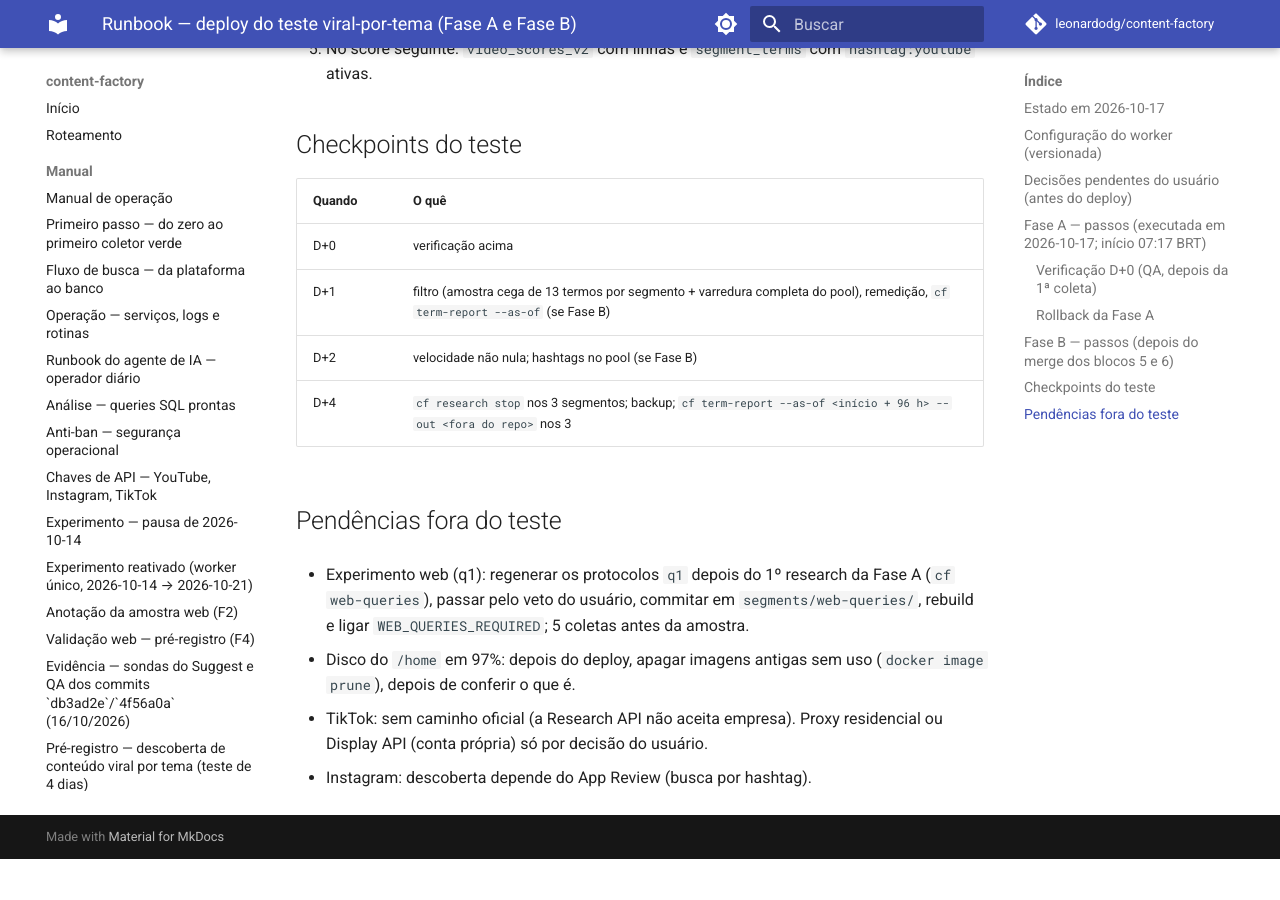
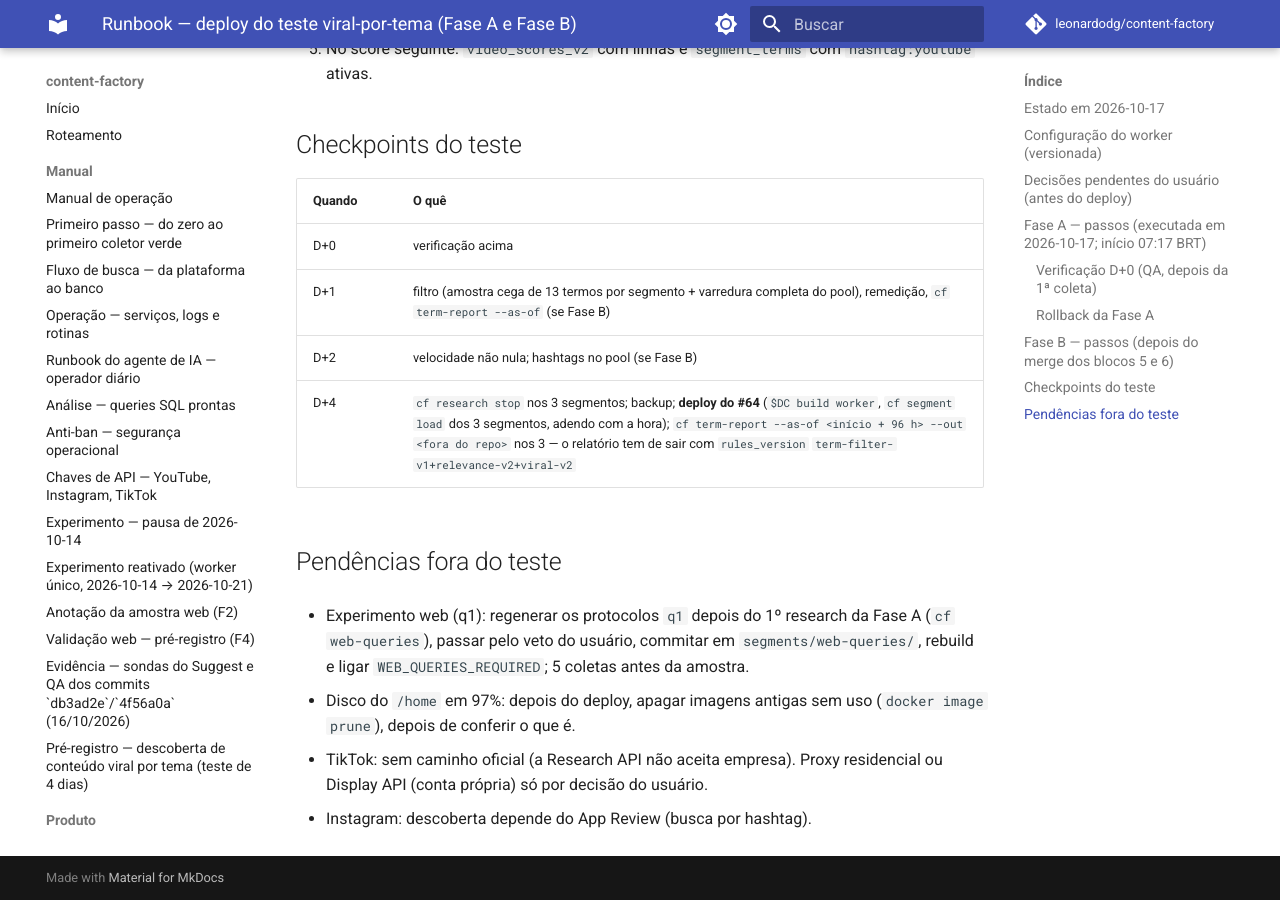
Before and after one commit to leonardodg/content-factory, an MkDocs documentation site: the page built from docs/ai-plans/2026-10-17-deploy-viral-por-tema.md, in a window 1280 px wide and 900 px high, scrolled down 4397 px. Built offline with MkDocs 1.6.1 and Material for MkDocs 9.7.7, drawn with Linux system fonts in a browser that asks for light colours; comment, search, counter and statistics services are not loaded; before the commit the page ends 5256 px from its top, so only the background shows below that.

Commit message:
docs(runbook): deploy do search-plan-v2/relevance-v2 no D+4, antes do relatorio
Co-Authored-By: Claude Opus 5.5 <noreply@anthropic.com>
Claude-Session: https://claude.ai/code/session_01MukVk9tmY1SbNMkib7uHyt

```diff
--- a/docs/ai-plans/2026-10-17-deploy-viral-por-tema.md
+++ b/docs/ai-plans/2026-10-17-deploy-viral-por-tema.md
@@ -163,7 +163,7 @@ sobre o schema novo (as colunas e tabelas novas ficam sem uso).
 | D+0 | verificação acima |
 | D+1 | filtro (amostra cega de 13 termos por segmento + varredura completa do pool), remedição, `cf term-report --as-of` (se Fase B) |
 | D+2 | velocidade não nula; hashtags no pool (se Fase B) |
-| D+4 | `cf research stop` nos 3 segmentos; backup; `cf term-report --as-of <início + 96 h> --out <fora do repo>` nos 3 |
+| D+4 | `cf research stop` nos 3 segmentos; backup; **deploy do #64** (`$DC build worker`, `cf segment load` dos 3 segmentos, adendo com a hora); `cf term-report --as-of <início + 96 h> --out <fora do repo>` nos 3 — o relatório tem de sair com `rules_version` `term-filter-v1+relevance-v2+viral-v2` |
 
 ## Pendências fora do teste
 
```
